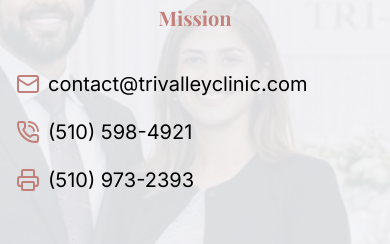
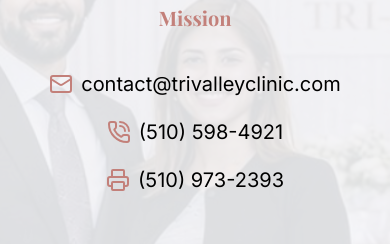
Before and after one commit to vivekinsonix/tri-valley-clinic, a Next.js app: page / in a window 390 px wide. Shown: the part 181-425 px from the top of the page. Built offline with nearby package versions, Linux system fonts and the light colour scheme; no server answers.

Commit message:
uichanges

```diff
--- a/app/(pages)/hero/hero.tsx
+++ b/app/(pages)/hero/hero.tsx
@@ -118,21 +118,21 @@
           </h1>
 
           <p className=" mb-10 md:mr-20  md:w-4xl text-md e md:text-primary md:dark:text-primary md:text-xl lg:text-lg">{subHeading}</p>
-          <div className="lg:flex space-y-5 flex-wrap gap-8  w-full text-xl justify-sart   md:text-primary">
+          <div className="lg:flex space-y-5 flex-wrap gap-8  w-full text-xl justify-center md:justify-start   md:text-primary">
             <div>
-              <div className="flex items-center gap-2">
+              <div className="flex items-center justify-center gap-2">
                 <Mail className="text-secondary" />
                 contact@trivalleyclinic.com
               </div>
             </div>
             <div>
-              <div className="flex items-center gap-2">
+              <div className="flex items-center justify-center gap-2">
                 <PhoneCall className="text-secondary" />
                 (510) 598-4921
               </div>
             </div>
             <div>
-              <div className="flex items-center gap-2">
+              <div className="flex items-center justify-center gap-2">
                 <Printer className="text-secondary" />
                 (510) 973-2393
               </div>
```
